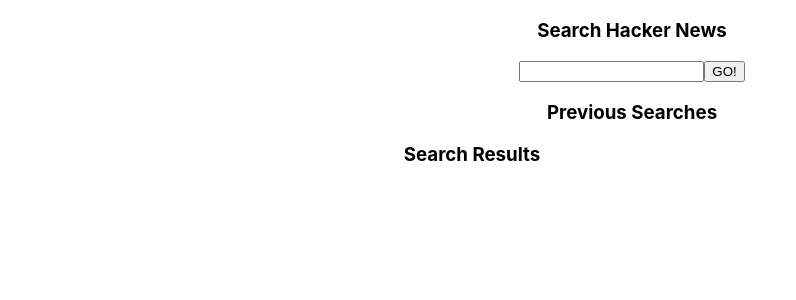
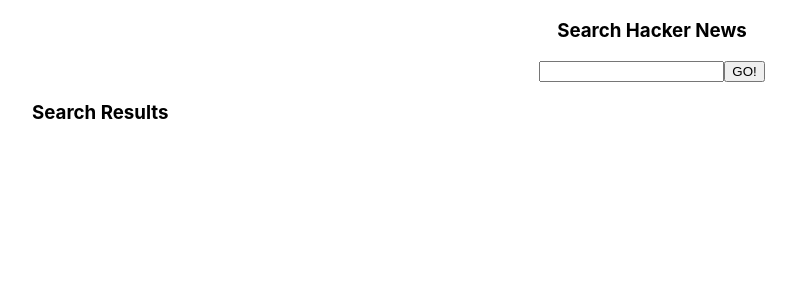
Before and after one commit to radiorobert/hn-search, a React (Create React App) app: page / in a window 1280 px wide. Shown: the top 300 px of the page, without its empty margins (8-804 px from the left). Built offline with nearby package versions, Linux system fonts and the light colour scheme.

Commit message:
Clean up some of the styling

```diff
--- a/src/App.css
+++ b/src/App.css
@@ -1,5 +1,6 @@
 .App {
   text-align: center;
+  margin-left: 40px;
 }
 
 .App-logo {
@@ -18,15 +19,9 @@
   color: rgb(112, 76, 182);
 }
 
-#results {
-  width: 75%;
-}
-
-#history {
-  width: 25%;
-}
-.others {
-  justify-content: space-evenly;
+.results {
+  text-align: left;
+  justify-content: centered;
   display: flex;
   flex-direction: row;
 }
--- a/src/App.js
+++ b/src/App.js
@@ -13,14 +13,8 @@
         <SearchForm />
       </div>
 
-      <div id="others">
-        <div className="history">
-          <SearchList/>
-        </div>
-
-        <div id="results">
+      <div className="results">
           <SearchResultsList/>
-        </div>
       </div>
 
     </div>
--- a/src/features/searchForm/SearchList.js
+++ b/src/features/searchForm/SearchList.js
@@ -19,7 +19,7 @@
       <ul>
         {prevSearches.map((text, id) => (
           <p key={ id }>
-            {id}. {text}
+            {id + 1}. {text}
           </p>
         ))}
       </ul>
--- a/src/features/searchResults/Result.js
+++ b/src/features/searchResults/Result.js
@@ -6,13 +6,14 @@
   };
 };
 
-const Result = ({ onClick, content }) => (
+const Result = ({ onClick, content, id }) => (
   <div
     style={{
       padding: '4px',
     }}
+    key={id}
   >
-    {content.title}<br/>{content.url}
+    {id + 1}. {content.title} (<a href={content.url}>{content.url}</a>)
   </div>
 );
 
```
